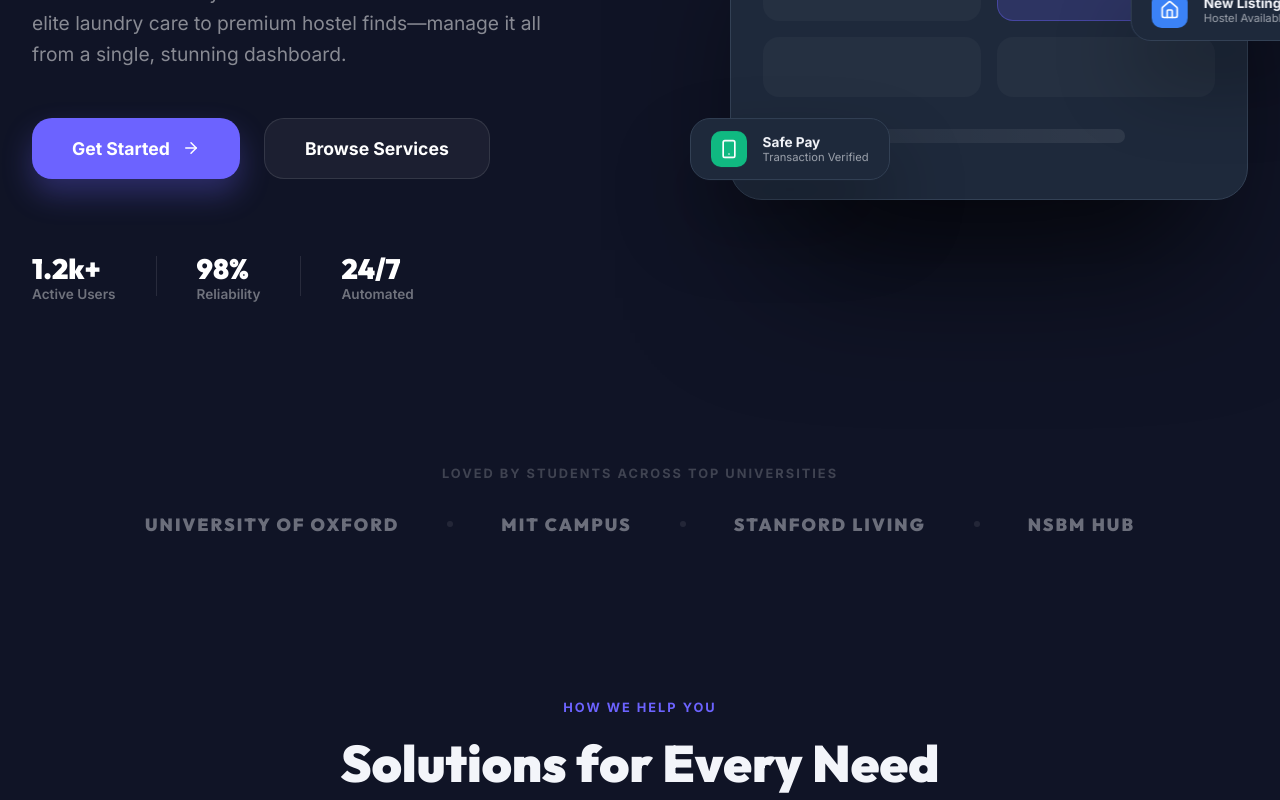
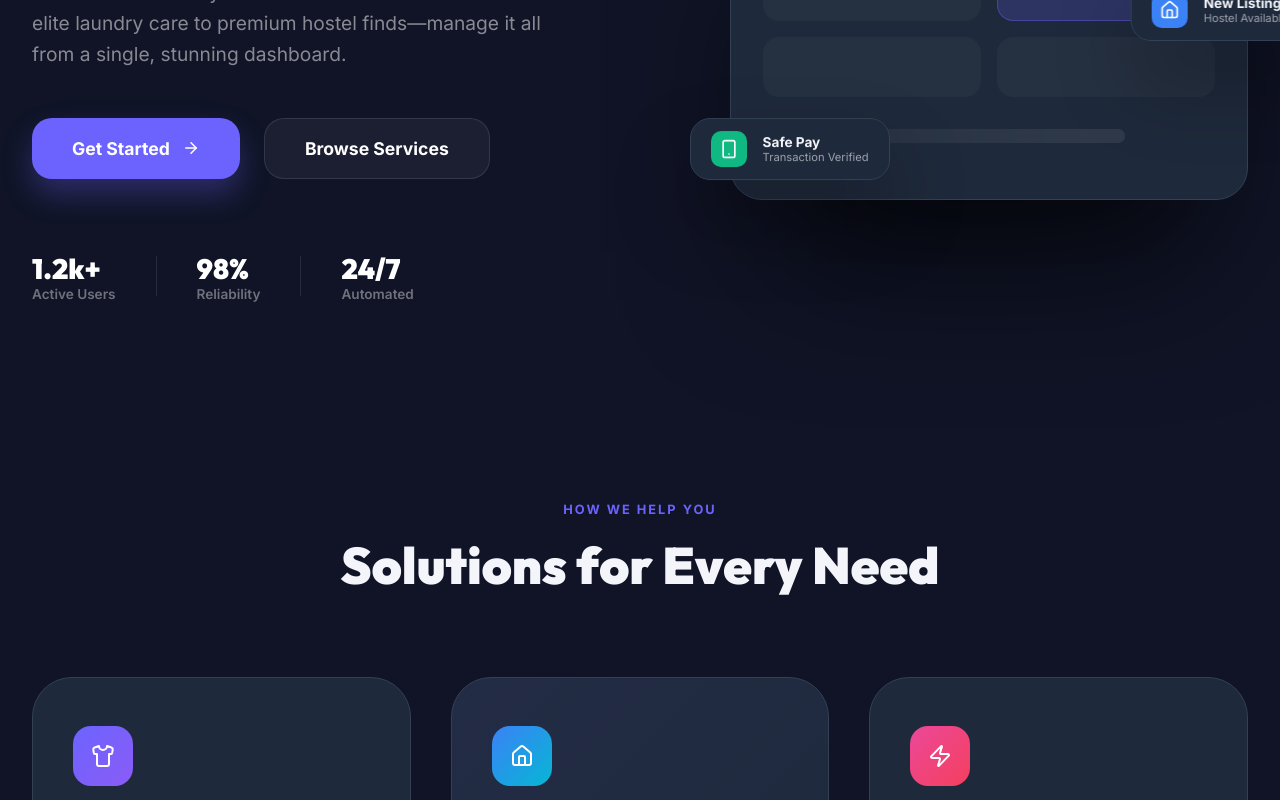
Before and after one commit to ashalyaSenarathna/Student-Living-Management-System, a React (Vite) app in the folder frontend/: page / in a window 1280 px wide. Shown: the part 451-1251 px from the top of the page. Built offline with nearby package versions, Linux system fonts and the light colour scheme.

Commit message:
feat: create initial homepage component with animated hero section, service showcase, and call-to-action.

```diff
--- a/frontend/src/pages/HomePage.jsx
+++ b/frontend/src/pages/HomePage.jsx
@@ -159,18 +159,8 @@ const HomePage = () => {
             </section>
 
             {/* Social Proof */}
-            <div className="brand-trust-bar">
-                <p>Loved by students across top universities</p>
-                <div className="brand-strip">
-                    <span>UNIVERSITY OF OXFORD</span>
-                    <div className="dot-sep"></div>
-                    <span>MIT CAMPUS</span>
-                    <div className="dot-sep"></div>
-                    <span>STANFORD LIVING</span>
-                    <div className="dot-sep"></div>
-                    <span>NSBM HUB</span>
-                </div>
-            </div>
+
+
 
             {/* Core Services */}
             <section className="services-showcase">
```
